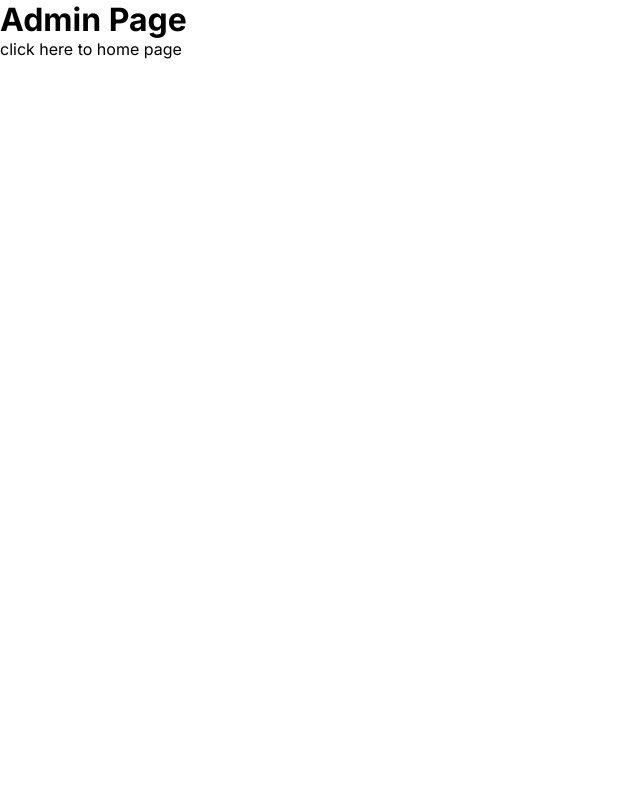
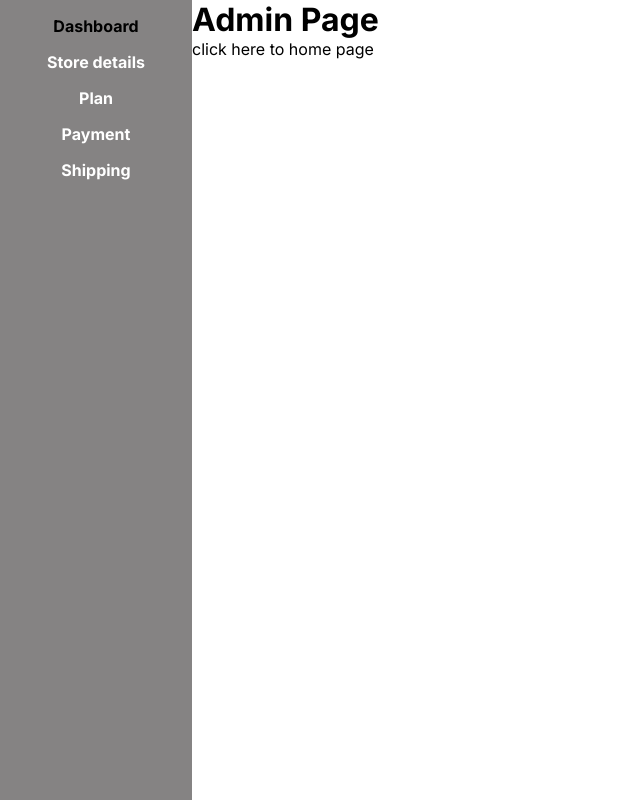
Before and after one commit to gustaavoevangelista/eccomerce, a Next.js app: page /admin in a window 1280 px wide. Shown: the whole page, without its empty margins (0-640 px from the left). Built offline with nearby package versions, Linux system fonts and the light colour scheme.

Commit message:
Created sidenav in admin layout

```diff
--- /dev/null
+++ b/src/app/admin/layout.jsx
@@ -0,0 +1,17 @@
+import React from 'react'
+import { SideNav, SideNavLink } from '../components/SideNav/sidenav'
+
+export default function AdminLayout({children}) {
+  return (
+		<div style={{display: "flex"}}>
+			<SideNav>
+                <SideNavLink href="/admin">Dashboard</SideNavLink>
+                <SideNavLink href="/admin/storeDetails">Store details</SideNavLink>
+                <SideNavLink href="/admin/plan">Plan</SideNavLink>
+                <SideNavLink href="/admin/payment">Payment</SideNavLink>
+                <SideNavLink href="/admin/shipping">Shipping</SideNavLink>
+            </SideNav>
+			<div className='adminPage'>{children}</div>
+		</div>
+  );
+}
--- /dev/null
+++ b/src/app/admin/page.module.css
@@ -0,0 +1,3 @@
+.adminPage{
+    margin: 1rem;
+}
--- /dev/null
+++ b/src/app/components/SideNav/sidenav.jsx
@@ -0,0 +1,15 @@
+'use client';
+
+import Link from 'next/link';
+import styles from './sidenav.module.css';
+import { usePathname } from 'next/navigation';
+
+export function SideNav({ children }) {
+	return <aside className={styles.sideNav}>{children}</aside>;
+}
+
+export function SideNavLink({ ...props }) {
+	const pathName = usePathname();
+
+	return <Link {...props} className={(styles.sideNavLink , pathName === props.href && styles.sideNavLinkActive)} ></Link>;
+}
--- /dev/null
+++ b/src/app/components/SideNav/sidenav.module.css
@@ -0,0 +1,21 @@
+.sideNav {
+    background: #858383;
+    color: #fff;
+    font-weight: bold;
+    display: flex;
+    flex-direction: column;
+    align-items: center;
+    gap: 1rem;
+    width: 12rem;
+    height: 100vh;
+    padding: 1rem;
+
+}
+
+.sideNavLink:hover,
+.sideNavLink:focus-visible,
+.sideNavLinkActive
+{
+    font-weight: bold;
+    color: #000;
+}
```
